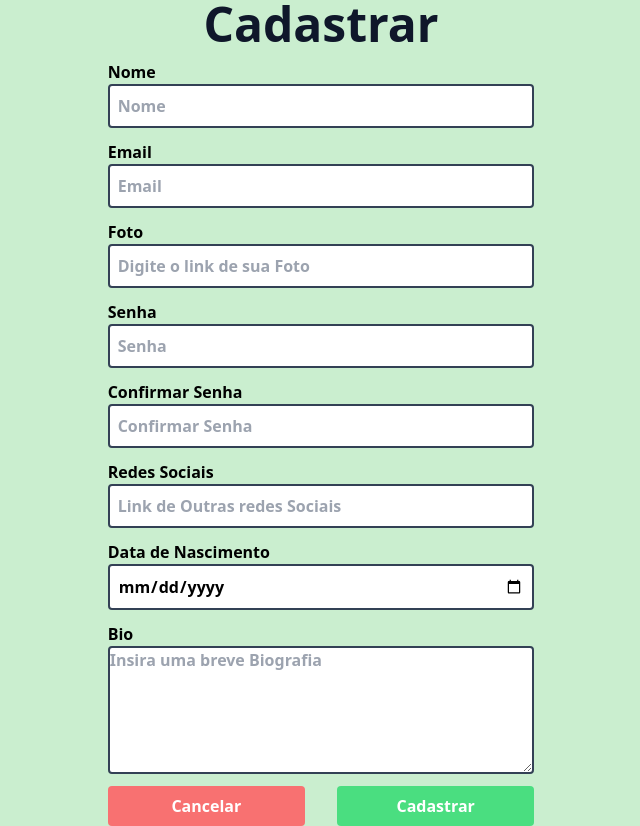
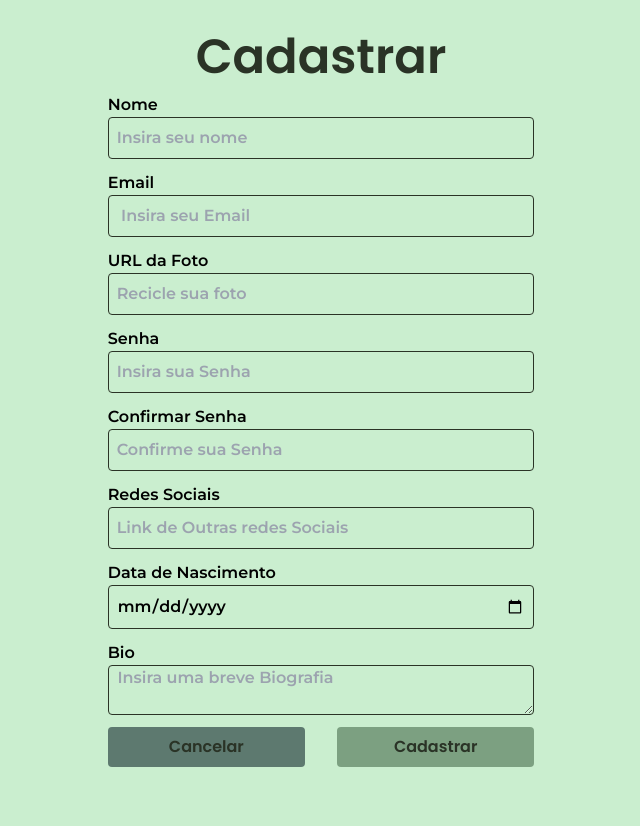
Before and after one commit to ProjetoIntegradorGenGrupo3/FRONTEND, a React (Vite) app: page /cadastro in a window 1280 px wide. Shown: the whole page, without its empty margins (639-1279 px from the left). After the commit the page ends 800 px from the top, so only its background shows below. Built offline with nearby package versions, Linux system fonts and the light colour scheme; no server answers.

Commit message:
Adionado fontes, estilização de cadastro

```diff
--- a/index.html
+++ b/index.html
@@ -4,6 +4,10 @@
     <meta charset="UTF-8" />
     <link rel="icon" type="image/svg+xml" href="/vite.svg" />
     <meta name="viewport" content="width=device-width, initial-scale=1.0" />
+    <link rel="preconnect" href="https://fonts.googleapis.com">
+    <link rel="preconnect" href="https://fonts.gstatic.com" crossorigin>
+    <link href="https://fonts.googleapis.com/css2?family=Montserrat:ital,wght@0,100..900;1,100..900&family=Poppins:ital,wght@0,100;0,200;0,300;0,400;0,500;0,600;0,700;0,800;0,900;1,100;1,200;1,300;1,400;1,500;1,600;1,700;1,800;1,900&display=swap" rel="stylesheet">
+
     <title>Ecomunidade</title>
   </head>
   <body>
--- a/src/pages/cadastro/Cadastro.tsx
+++ b/src/pages/cadastro/Cadastro.tsx
@@ -8,16 +8,16 @@ import { RotatingLines } from 'react-loader-spinner'
 
 function Cadastro() {
 
-  //Navegar o usuario pela aplicação
+
   let navigate = useNavigate()
 
-  //Variavel Estado
+
   const [confirmaSenha, setConfirmaSenha] = useState<string>("")
 
-  //Carregamento
+
   const { isLoading } = useContext(AuthContext)
 
-  //Variavel Estado
+
   const [usuario, setUsuario] = useState<Usuario>({
     id: 0,
     nome: '',
@@ -89,18 +89,18 @@ function Cadastro() {
 
   return (
     <>
-      <div className="grid grid-cols-1 lg:grid-cols-2 h-screen place-items-center font-bold">
+      <div className="grid grid-cols-1 lg:grid-cols-2 h-screen place-items-center font-semibold "style={{ fontFamily: "Montserrat, sans-serif" }}>
         <div className="fundoCadastro hidden lg:block"></div>
         <form className='flex justify-center items-center flex-col w-2/3 gap-3'onSubmit={cadastrarNovoUsuario}>
-          <h2 className='text-slate-900 text-5xl'>Cadastrar</h2>
+          <h2 className='text-escuro  text-5xl'style={{ fontFamily: "Poppins, sans-serif" }}>Cadastrar</h2>
           <div className="flex flex-col w-full">
             <label htmlFor="nome">Nome</label>
             <input
               type="text"
               id="nome"
               name="nome"
-              placeholder="Nome"
-              className="border-2 border-slate-700 rounded p-2"
+              placeholder="Insira seu nome"
+              className="border border-escuro bg-claro rounded p-2"
               value={usuario.nome}
               onChange={(e: ChangeEvent<HTMLInputElement>) => atualizarEstado(e)}
 
@@ -113,20 +113,20 @@ function Cadastro() {
               type="text"
               id="email"
               name="email"
-              placeholder="Email"
-              className="border-2 border-slate-700 rounded p-2"
+              placeholder=" Insira seu Email"
+              className="border border-escuro bg-claro rounded p-2"
               value={usuario.email}
               onChange={(e: ChangeEvent<HTMLInputElement>) => atualizarEstado(e)}
             />
           </div>
           <div className="flex flex-col w-full">
-            <label htmlFor="foto">Foto</label>
+            <label htmlFor="foto">URL da Foto</label>
             <input
               type="text"
               id="foto"
               name="foto"
-              placeholder="Digite o link de sua Foto"
-              className="border-2 border-slate-700 rounded p-2"
+              placeholder="Recicle sua foto"
+              className="border border-escuro bg-claro rounded p-2"
               value={usuario.foto}
               onChange={(e: ChangeEvent<HTMLInputElement>) => atualizarEstado(e)}
             />
@@ -137,8 +137,8 @@ function Cadastro() {
               type="password"
               id="senha"
               name="senha"
-              placeholder="Senha"
-              className="border-2 border-slate-700 rounded p-2"
+              placeholder="Insira sua Senha"
+              className="border border-escuro bg-claro rounded p-2"
               value={usuario.senha}
               onChange={(e: ChangeEvent<HTMLInputElement>) => atualizarEstado(e)}
             />
@@ -149,8 +149,8 @@ function Cadastro() {
               type="password"
               id="confirmarSenha"
               name="confirmarSenha"
-              placeholder="Confirmar Senha"
-              className="border-2 border-slate-700 rounded p-2"
+              placeholder="Confirme sua Senha"
+              className="border border-escuro bg-claro rounded p-2"
               value={confirmaSenha}
               onChange={(e: ChangeEvent<HTMLInputElement>) => handleConfirmarSenha(e)}
             />
@@ -163,7 +163,7 @@ function Cadastro() {
               id="contato"
               name="contato"
               placeholder="Link de Outras redes Sociais"
-              className="border-2 border-slate-700 rounded p-2"
+              className="border border-escuro bg-claro rounded p-2"
               value={usuario.contato}
               onChange={(e: ChangeEvent<HTMLInputElement>) => atualizarEstado(e)}
             />
@@ -175,7 +175,7 @@ function Cadastro() {
               id="data_nascimento"
               name="data_nascimento"
               placeholder="data_nascimento"
-              className="border-2 border-slate-700 rounded p-2"
+              className="border border-escuro bg-claro rounded p-2"
               value={usuario.data_nascimento}
               onChange={(e: ChangeEvent<HTMLInputElement>) => atualizarEstado(e)}
             />
@@ -186,17 +186,17 @@ function Cadastro() {
             <textarea
               id="bio"
               name="bio"
-              placeholder="Insira uma breve Biografia"
-              className="border-2 border-slate-700 rounded h-32"
+              placeholder="  Insira uma breve Biografia"
+              className="border rounded border-escuro bg-claro roundedh-32"
               value={usuario.bio}
               onChange={(e: ChangeEvent<HTMLTextAreaElement>) => atualizarEstadoBio(e)}
             />
           </div>
-          <div className="flex justify-around w-full gap-8">
-            <button className='rounded text-white bg-red-400 hover:bg-red-700 w-1/2 py-2' onClick={back}>
+          <div className="flex justify-around w-full gap-8"style={{ fontFamily: "Poppins, sans-serif" }}>
+            <button className='rounded text-escuro bg-azmedio hover:bg-medio hover:text-claro w-1/2 py-2' onClick={back}>
               Cancelar
             </button>
-            <button type='submit' className="rounded bg-green-400 hover:bg-green-900 text-white w-1/2 py-2 flex justify-center">
+            <button type='submit' className="rounded bg-medio  text-escuro   hover:bg-escuro  hover:text-claro w-1/2 py-2 flex justify-center">
                         {isLoading ? <RotatingLines
                             strokeColor="white"
                             strokeWidth="5"
```
Also changed, not shown: 1 other file (tests, documents, lock files or other folders).
